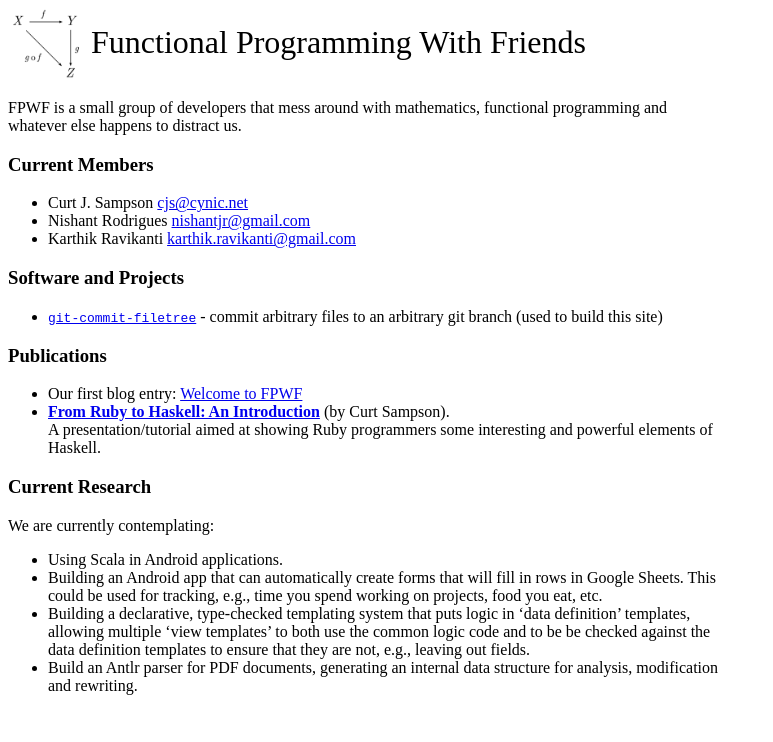
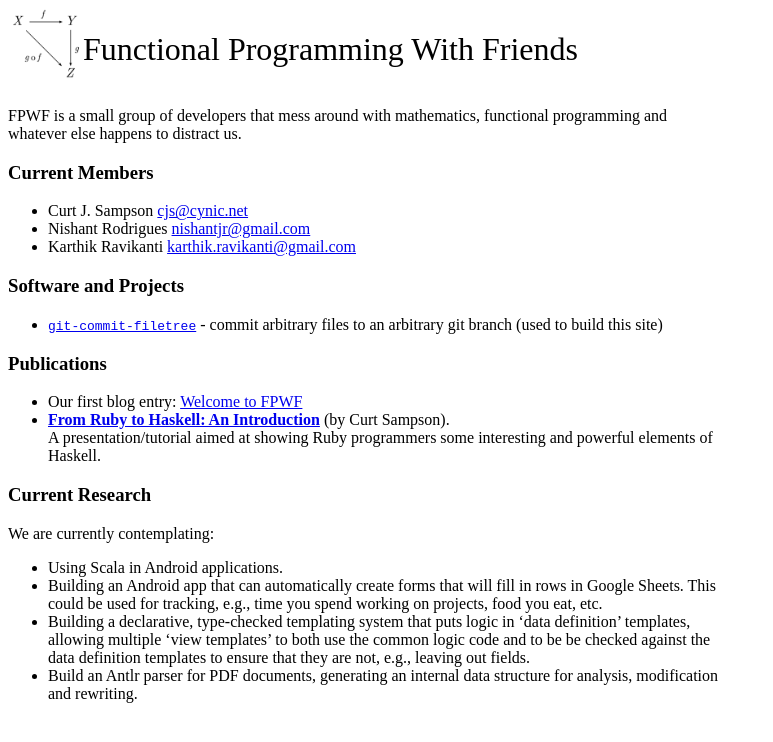
Before and after one commit to 0cjs/fpwf, a Jekyll site: the page built from src/index.md, in a window 1280 px wide. Shown: the top 742 px of the page, without its empty margins (0-773 px from the left). Built offline with Jekyll 4.4.1, drawn with Linux system fonts in a browser that asks for light colours.

Commit message:
Fix page graphic/title heading to line up and wrap nicely.
This is a possibly a one of the more brilliant pieces of CSS
ever done, or we will be flogged by the devil for this. It's
hard to tell. But at least it's beautiful.

```diff
--- a/src/_includes/page-head.html
+++ b/src/_includes/page-head.html
@@ -7,7 +7,7 @@
 
 <header>
 <a href='/'><img height='75' src='/img/184px-Commutative_diagram_for_morphism.png' /></a>
-Functional Programming With Friends
+<span>Functional Programming With Friends</span>
 </header>
 
 <section id='content'>
--- a/src/site.css
+++ b/src/site.css
@@ -1,5 +1,10 @@
 header { font-size: 24pt; }
-header * { vertical-align: middle }
+header { display: table-row; }
+header > * {
+    vertical-align: middle;
+    display: table-cell;
+}
+
 .author { font-style: italic; }
 
 #content { max-width: 45em; }
```
